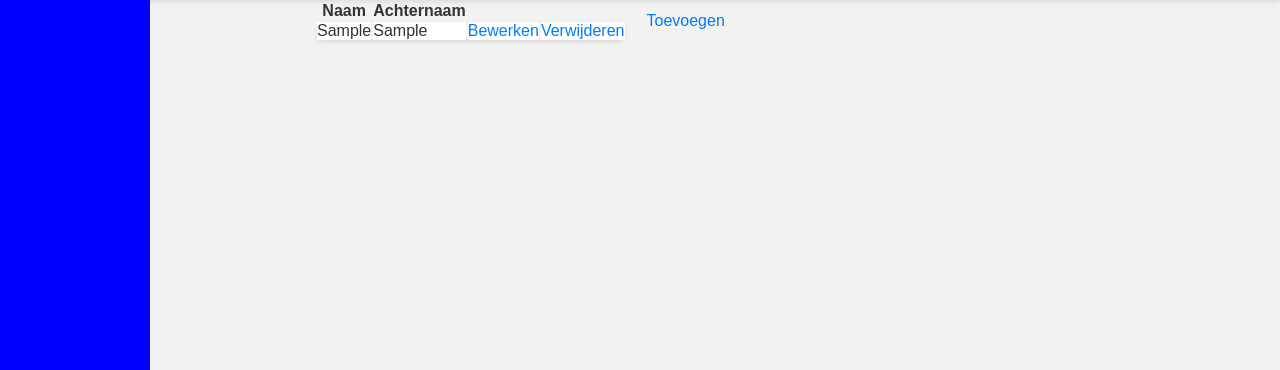
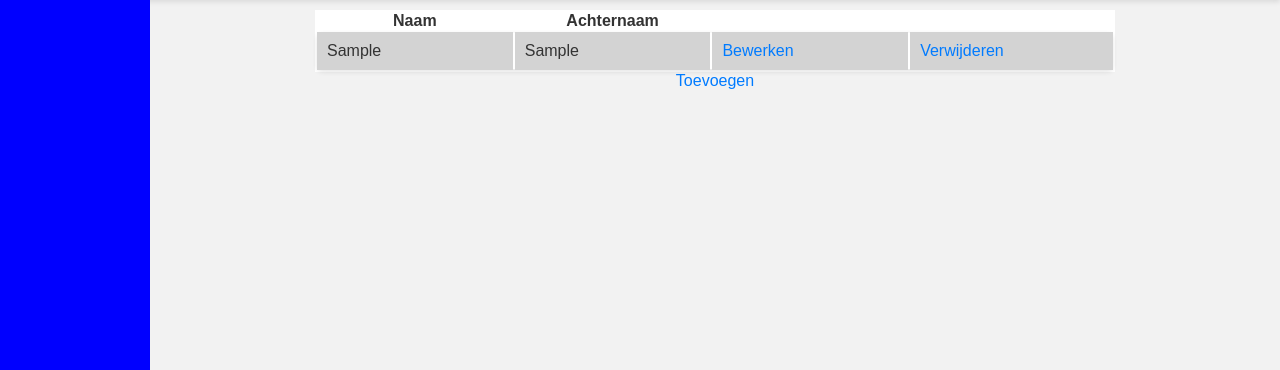
Before and after one commit to SamGolstein/BigBoyBobDeEchte, a PHP site: page /Public/Klanten/index.php in a window 1280 px wide. Shown: the part 50-420 px from the top of the page. Run offline with PHP 8.4, Linux system fonts and the light colour scheme; tables that the repository leaves empty or names only in its code hold one stand-in row (values such as "Sample post"); data that the repository does not hold is empty.

Commit message:
frontend3

```diff
--- a/style/index.css
+++ b/style/index.css
@@ -22,19 +22,32 @@ main {
 }
 
 .customers {
-    align-items: center;
+    padding-top: 10px;
     display: grid;
-    grid-template-columns: repeat(3, 1fr);
-    gap: 20px;
+    grid-template-columns: repeat(1, 1fr);
     margin: 0 auto;
+    flex-direction: column;
     width: 100vh;
+
+    td {
+        width: 100px;
+        padding: 10px;
+    }
+
+    .toevoegen {
+        margin: 0 auto;
+    }
 }
 
 .customer {
-    background-color: #fff;
+    background-color: lightgray;
     padding: 20px;
     border-radius: 5px;
     box-shadow: 0 2px 5px rgba(0, 0, 0, 0.1);
+}
+
+table {
+    background-color: white;
 }
 
 .customer p {
```
